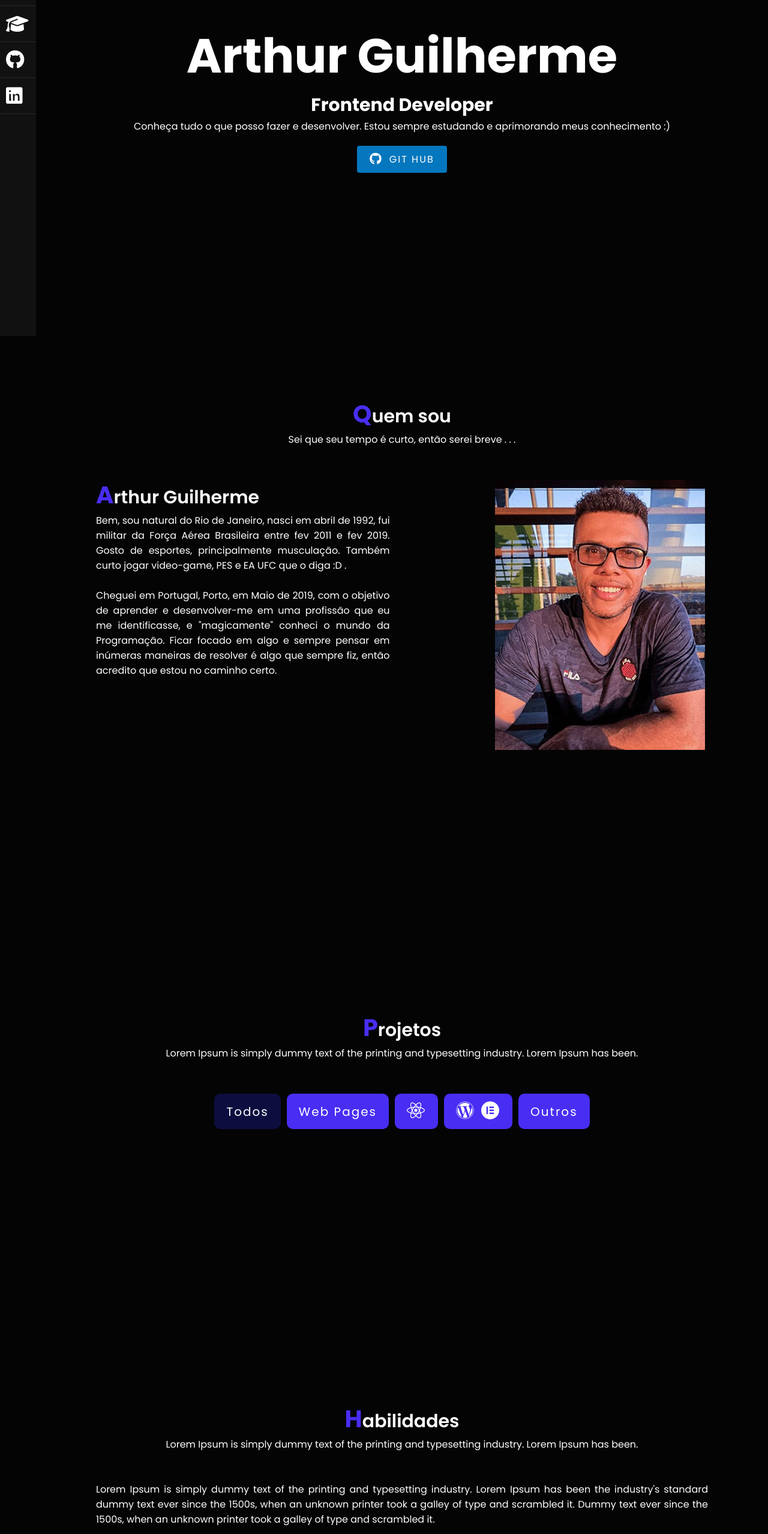
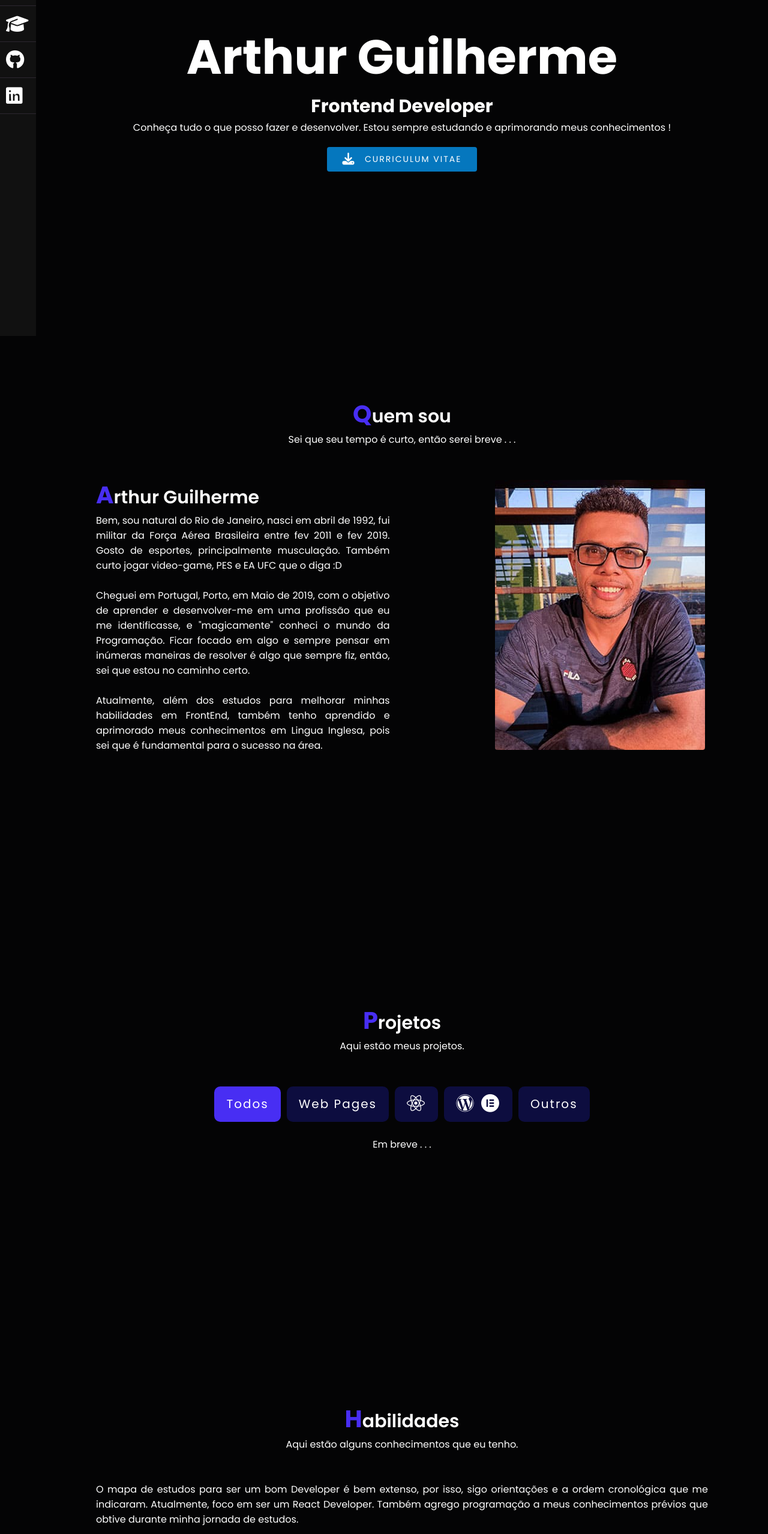
Before and after one commit to devarthurguilherme/training, a plain HTML site: page Portfolio_ArthurGuilherme/index.html in a window 1280 px wide. Shown: the part 240-2797 px from the top of the page at 60% size. Drawn offline with Linux system fonts and the light colour scheme.

Commit message:
Adjusts responsive design 320px - skills section

```diff
--- a/Portfolio_ArthurGuilherme/css/styles.css
+++ b/Portfolio_ArthurGuilherme/css/styles.css
@@ -157,14 +157,14 @@ i {
 }
 
 .btn {
-    font-size: 1.6rem;
+    font-size: 1.4rem;
     color: #fff;
     text-decoration: none;
     background-color: #0577BE;
     display: flex;
     justify-content: space-evenly;
     align-items: center;
-    width: 15rem;
+    width: 25rem;
     padding: 1rem 1rem;
     margin-top: 2rem;
     border-radius: .4rem;
@@ -176,8 +176,14 @@ i {
     margin-right: auto;
 }
 
+.btn:hover {
+    background-color: #1899e9;
+}
+
 .btn i{
     font-size: 2rem;
+    transition: 0.5s;
+    color: #fff;
 }
 /*End of Home*/
 /*About Me*/
@@ -222,6 +228,7 @@ i {
     width: auto;
     height: auto;
     margin: 0.5rem;
+    border-radius: .4rem;
 }
 
 /*End of About Me*/
@@ -247,7 +254,7 @@ i {
 
 #projects ul li {
     list-style: none;
-    background-color: #482EF3;
+    background-color: #0D0D3F;
     padding: .7rem 2rem;
     margin: .5rem;
     letter-spacing: .2rem;
@@ -264,7 +271,7 @@ i {
 }
 
 #projects ul li.active {
-    background-color: #0D0D3F;
+    background-color: #482EF3;
 }
 
 .projectBox {
@@ -413,6 +420,7 @@ footer div p {
     }
 
     @media (max-width: 1024px) {
+        /*About Me*/
         .aboutMeBox {
             position: relative;
             width: 100%;
@@ -433,6 +441,12 @@ footer div p {
             display: flex;
             justify-content: center;
         }
+        /*End of About Me*/
+        /*Skills*/
+        .skillIcons i {
+            font-size: 7rem;
+        }
+        /*End of Skills*/
     }
     @media (max-width: 768px) {
 
@@ -498,6 +512,10 @@ footer div p {
         #skills .aboutMeBox .divAboutMe {
             padding-bottom: 2rem;
         }
+
+        .skillIcons i {
+            font-size: 5rem;
+        }
         /*End of Skill*/
 
     @media (max-width: 425px) {
@@ -544,6 +562,13 @@ footer div p {
 
             /*End of About*/
         @media (max-width: 375px) {
+            /*Home*/
+            .btn {
+                font-size: 1.3rem;
+                width: 22rem;
+            }
+            /*End of Home*/
+
             /*About Me*/
             .titleText {
                 font-size: 2.5rem;
@@ -566,11 +591,13 @@ footer div p {
             /*End of Footer*/
         }
         @media (max-width: 320px){
+            /*Home*/
             h1 {
                 font-size: 4rem;
                 line-height: 5rem;
             }
-
+            /*End of Home*/
+            /*Projects*/
             .projectBox .itemBox .imgOverlay p {
                 margin-top: 0;
             }
@@ -579,6 +606,15 @@ footer div p {
                 width: 8rem;
                 margin-top: 0;
             }
+            /*End of Projects*/
+            /*Skills*/
+            .aboutMeBox .divAboutMe p {
+                text-align: center;
+            }
+            .skillIcons i {
+                font-size: 4.5rem;
+            }
+            /*End of Skills*/
         }
 
     }
--- a/Portfolio_ArthurGuilherme/index.html
+++ b/Portfolio_ArthurGuilherme/index.html
@@ -60,9 +60,9 @@
                         <h1>Arthur Guilherme</h1>
                         <h2>Frontend Developer</h2>
                         <p>
-                            Conheça tudo o que posso fazer e desenvolver. Estou sempre estudando e aprimorando meus conhecimento :)
+                            Conheça tudo o que posso fazer e desenvolver. Estou sempre estudando e aprimorando meus conhecimentos !
                         </p>
-                        <a class="btn" href="https://github.com/arthurguilherme92" target="_blank"><i class="fa-brands fa-github"></i>Git Hub</a>
+                        <a class="btn" href="download/Curriculum Vitae - Arthur Guilherme.pdf" download="curriculum_vitae_Arthur_Guilherme"><i class="fa-solid fa-download"></i>Curriculum Vitae</a>
                     </div>
                 </div>
                 <!--End of Home-->
@@ -82,12 +82,16 @@
                             <p>
                                 Bem, sou natural do Rio de Janeiro, nasci em abril de 1992, fui militar da Força Aérea Brasileira
                                 entre fev 2011 e fev 2019. Gosto de esportes, principalmente musculação. Também curto jogar video-game,
-                                PES e EA UFC que o diga :D .
+                                PES e EA UFC que o diga :D
                             <br />
                             <br />
                                 Cheguei em Portugal, Porto, em Maio de 2019, com o objetivo de aprender e desenvolver-me em uma profissão que
                                 eu me identificasse, e "magicamente" conheci o mundo da Programação. Ficar focado em algo e sempre pensar em
-                                inúmeras maneiras de resolver é algo que sempre fiz, então acredito que estou no caminho certo.
+                                inúmeras maneiras de resolver é algo que sempre fiz, então, sei que estou no caminho certo.
+                            <br />
+                            <br />
+                                Atualmente, além dos estudos para melhorar minhas habilidades em FrontEnd, também tenho aprendido
+                                e aprimorado meus conhecimentos em Lingua Inglesa, pois sei que é fundamental para o sucesso na área.
                             </p>
                         </div>
                         <div class="divAboutMe">
@@ -105,7 +109,7 @@
                             <span>P</span>rojetos
                         </h2>
                         <p>
-                            Lorem Ipsum is simply dummy text of the printing and typesetting industry. Lorem Ipsum has been.
+                            Aqui estão meus projetos.
                         </p>
                     </div>
                     <ul>
@@ -125,6 +129,7 @@
                         <li class="list" data-filter="others"><span>Outros</span></li>
                     </ul>
                     <div class="projectBox">
+                        <p>Em breve . . .</p>
                        <!-- <div class="itemBox" data-item="vanillaJs">
                             <img src="imgs/mobile1.jpg" />
                             <div class="imgOverlay">
@@ -187,17 +192,15 @@
                             <span>H</span>abilidades
                         </h2>
                         <p>
-                            Lorem Ipsum is simply dummy text of the printing and typesetting industry. Lorem Ipsum has been.
+                           Aqui estão alguns conhecimentos que eu tenho.
                         </p>
                     </div>
                     <div class="aboutMeBox">
                         <div class="divAboutMe">
 
                             <p>
-                                Lorem Ipsum is simply dummy text of the printing and typesetting industry. Lorem Ipsum has been
-                                the industry's standard dummy text ever since the 1500s, when an unknown printer took a galley of
-                                type and scrambled it. Dummy text ever since the 1500s, when an unknown printer took a galley of
-                                type and scrambled it.
+                                O mapa de estudos para ser um bom Developer é bem extenso, por isso, sigo orientações e a ordem cronológica
+                                que me indicaram. Atualmente, foco em ser um React Developer. Também agrego programação a meus conhecimentos prévios que obtive durante minha jornada de estudos.
                             </p>
                         </div>
                         <div class="divAboutMe">
@@ -213,6 +216,12 @@
                                 </li>
                                 <li>
                                     <i class="fa-brands fa-react"></i>
+                                </li>
+                                <li>
+                                    <i class="fa-brands fa-elementor"></i>
+                                </li>
+                                <li>
+                                    <i class="fa-brands fa-wordpress"></i>
                                 </li>
                             </ul>
                         </div>
```
Also changed, not shown: 2 other files.
